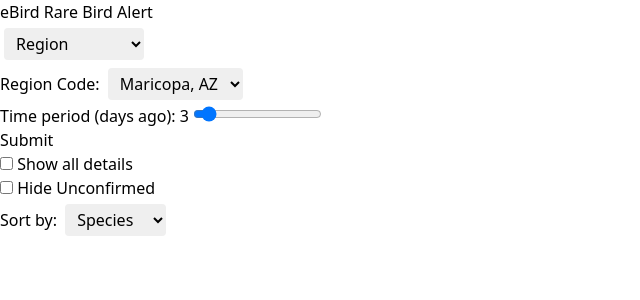
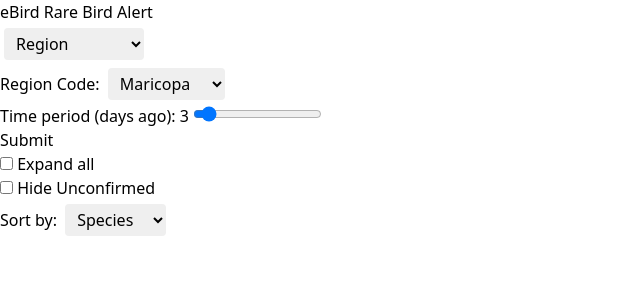
Before and after one commit to parkerdavis1/eBirdRareBird, a SvelteKit app: page / in a window 1280 px wide. Shown: the top 300 px of the page, without its empty margins (0-640 px from the left). Built offline with nearby package versions, Linux system fonts and the light colour scheme.

Commit message:
minor changes

```diff
--- a/src/components/BirdObservation.svelte
+++ b/src/components/BirdObservation.svelte
@@ -38,12 +38,12 @@
 </script>
 <hr>
 <div class="grid grid-cols-[auto_1fr] my-3">
-    <div class="col-start-1 pr-4">
-        <p>{bird.howMany? bird.howMany : 'X'}</p>
+    <div class="col-start-1 pr-4 text-sm">
+        <p>{bird.howMany? bird.howMany : 'x'}</p>
     </div>
 
     <div class="col-start-2 flex items-baseline">
-        <div>
+        <div class="flex flex-wrap items-baseline">
             <span class="mx-1 text-sm whitespace-nowrap">{bird.comName}</span>
             <span class="mx-1 text-xs italic text-gray-500 dark:text-gray-400 whitespace-nowrap">{bird.sciName}</span>
         </div>
@@ -63,9 +63,9 @@
             </p>
         </a>
         <a href="{googleMapsLink}" class="col-span-2">
-            <p class="text-sm flex gap-1">
-                <img src="{mapIcon}" alt="map pointer icon" class="inline">
-                {bird.locName}
+            <p class="text-sm grid gap-1 grid-cols-[auto,1fr]">
+                <img src="{mapIcon}" alt="map pointer icon" class="inline col-start-1">
+                <span class="col-start-2">{bird.locName}</span>
             </p>
         </a>
         <p class="text-sm flex gap-1">
--- a/src/components/RegionForm.svelte
+++ b/src/components/RegionForm.svelte
@@ -11,7 +11,21 @@
         <div>
             <label for="region">Region Code:</label>
             <select name="region" id="region" bind:value={region}>
-                <option value="US-AZ-013">Maricopa, AZ</option>
+                <option value="US-AZ-001">Apache</option>
+                <option value="US-AZ-003">Cochise</option>
+                <option value="US-AZ-005">Coconino</option>
+                <option value="US-AZ-007">Gila</option>
+                <option value="US-AZ-009">Graham</option>
+                <option value="US-AZ-011">Greenlee</option>
+                <option value="US-AZ-012">La Paz</option>
+                <option value="US-AZ-013">Maricopa</option>
+                <option value="US-AZ-015">Mohave</option>
+                <option value="US-AZ-017">Navajo</option>
+                <option value="US-AZ-019">Pima</option>
+                <option value="US-AZ-021">Pinal</option>
+                <option value="US-AZ-023">Santa Cruz</option>
+                <option value="US-AZ-025">Yavapai</option>
+                <option value="US-AZ-027">Yuma</option>
                 <option value="US-AZ">Arizona</option>
             </select>
         </div>
--- a/src/routes/+page.svelte
+++ b/src/routes/+page.svelte
@@ -122,7 +122,7 @@
 <div class="flex flex-row flex-wrap justify-between my-3">
     <div>
         <input type="checkbox" id="showAll" bind:checked={showAll}>
-        <label for="showAll">Show all details</label>
+        <label for="showAll">Expand all</label>
     </div>
     <div>
         <input type="checkbox" id="hideUnconfirmed" bind:checked={hideUnconfirmed}>
@@ -143,6 +143,7 @@
 {:else if $page.error}
     <p>{$page.status}: {$page.error.message}</p>
 {:else}
+
     {#if radiusRegion === 'radius' && radiusGroupList}
         {#if sortType === 'species'}
             {#each radiusGroupList as bird (bird)}
@@ -187,4 +188,5 @@
             {/each}
         {/if}
     {/if}
+
 {/if}
```
Also changed, not shown: src/components/ListSorter.svelte (added, +32 -0 lines).
